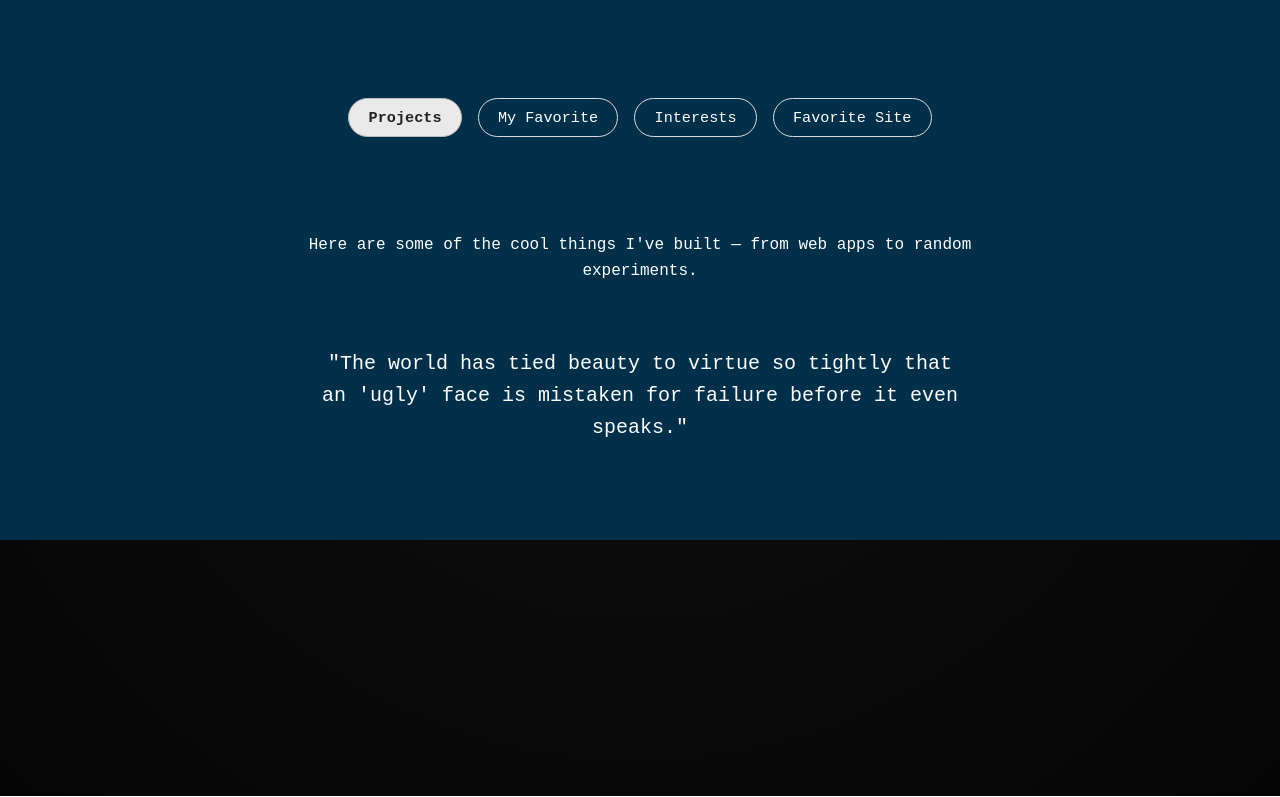
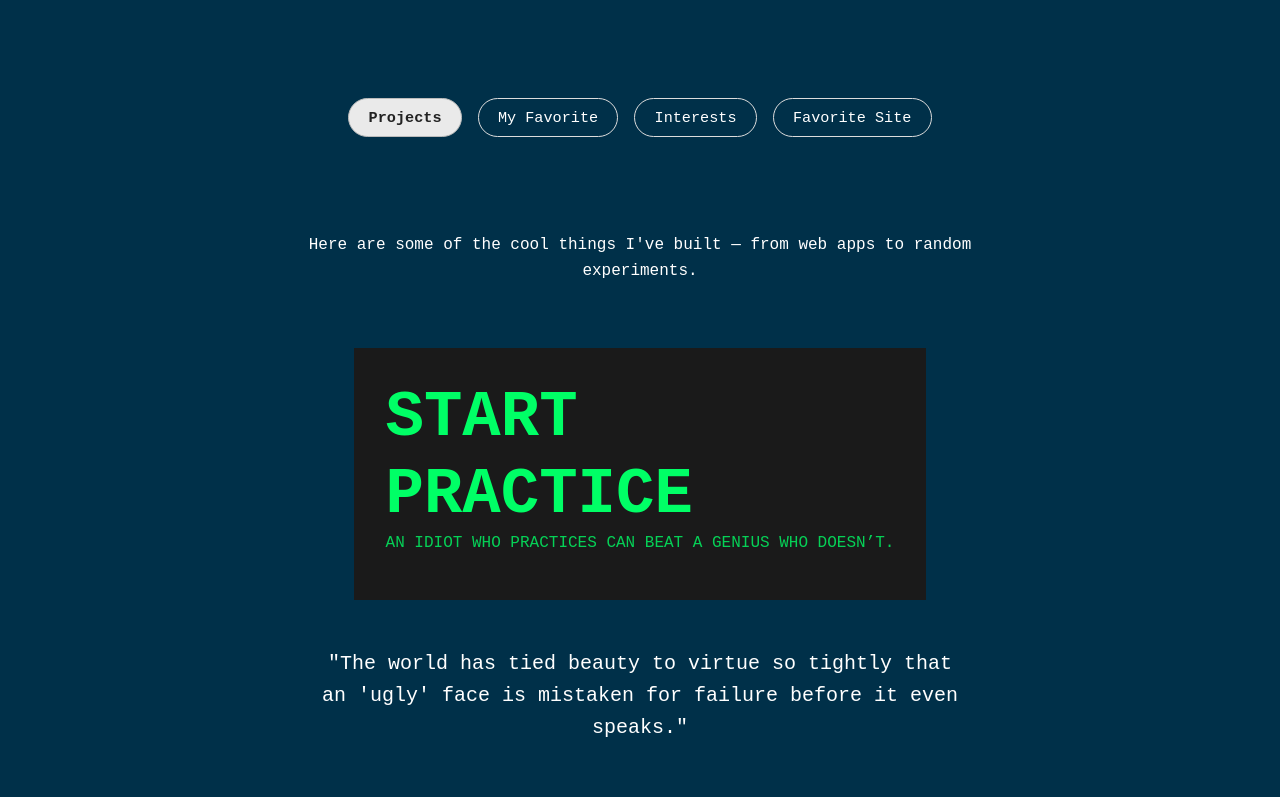
Before and after one commit to inxeoz/inxeoz.github.io, a Svelte app: page / in a window 1280 px wide. Shown: the part 404-1201 px from the top of the page. Built offline with nearby package versions, Linux system fonts and the light colour scheme.

Commit message:
new style

```diff
--- a/src/HackCompo.svelte
+++ b/src/HackCompo.svelte
@@ -6,7 +6,8 @@
     .container {
         background-color: #1a1a1a;
         color: #00ff66;
-        min-height: 100vh;
+        min-height: auto;
+        width: auto;
         display: flex;
         flex-direction: column;
         justify-content: space-between;
@@ -47,6 +48,8 @@
         Practice
     </div>
 
+
+
     <div class="footer-text">
         An idiot who practices can beat a genius who doesn’t.
     </div>
--- a/src/Index.svelte
+++ b/src/Index.svelte
@@ -3,6 +3,7 @@
     import cat from './cat.svg';
     import music from './music.svg';
     import Cursor from "./Cursor.svelte";
+    import HackCompo from "./HackCompo.svelte";
 
     let activeTab = 'Projects';
 
@@ -255,6 +256,8 @@
         {/if}
     </div>
 
+    <HackCompo/>
+
     <div class="quote">
         "The world has tied beauty to virtue so tightly that an 'ugly' face is mistaken for failure before it even speaks."
     </div>
```
